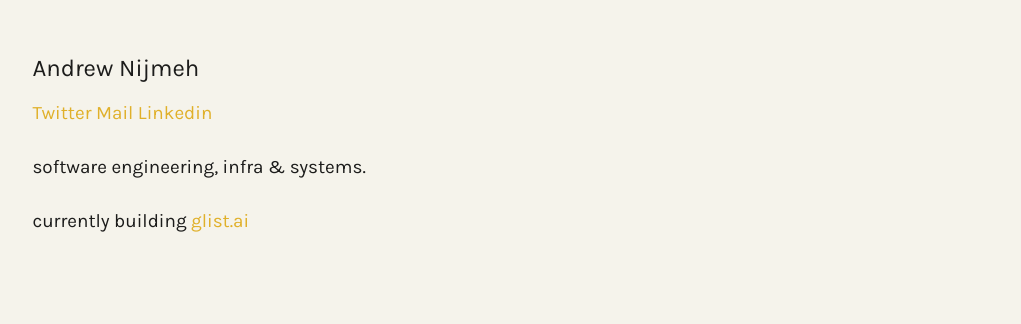
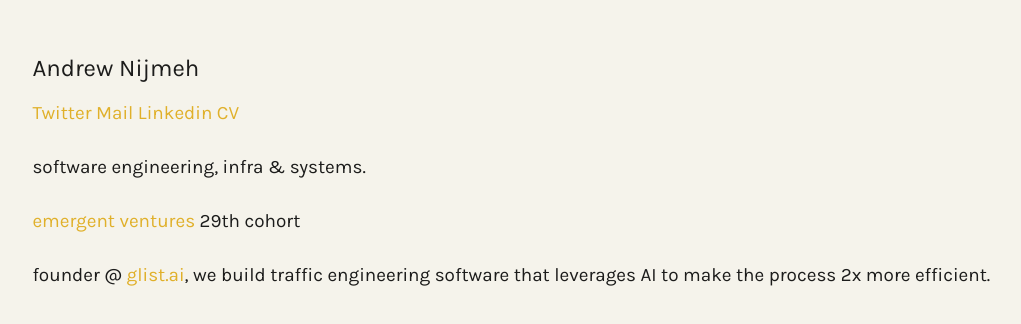
Before and after one commit to andrewn6/world, an Astro site: page / in a window 1280 px wide. Shown: the whole page, without its empty margins (6-1027 px from the left). Built offline with nearby package versions, Linux system fonts and the light colour scheme; Astro itself is replaced by a stand-in of ours.

Commit message:
calm luh update'

```diff
--- a/src/pages/index.astro
+++ b/src/pages/index.astro
@@ -10,11 +10,15 @@ export const title = "Andrew N"
         <a href="https://twitter.com/nijmehvm" class="link">Twitter</a>
         <a href="mailto:andrew@nijmeh.world" class="link">Mail</a>
         <a href="https://www.linkedin.com/in/andrew-nijmeh-1a6726200/" class="link">Linkedin</a>
+        <a href="https://read.cv/andrewn" class="link">CV</a>
     </p>
 
     <p>software engineering, infra & systems.</p>
 
-    <p>currently building <a href="https://glist.ai" class="link">glist.ai</a></p>
+    <p><a href="https://marginalrevolution.com/marginalrevolution/2023/09/emergent-ventures-winners-29th-cohort.html" class="link">emergent ventures</a> 29th cohort</p>
+
+    <p style="white-space: nowrap;">founder @ <a href="https://glist.ai" class="link">glist.ai</a>, we build traffic engineering software that leverages AI to make the process 2x more efficient.</p>
+
 
     <audio id="foo" preload="auto">
         <source src="./audio" type="audio/wav">
```
